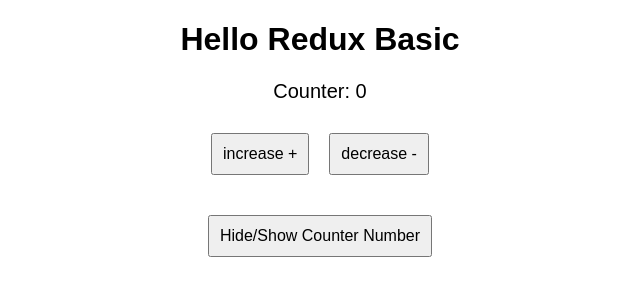
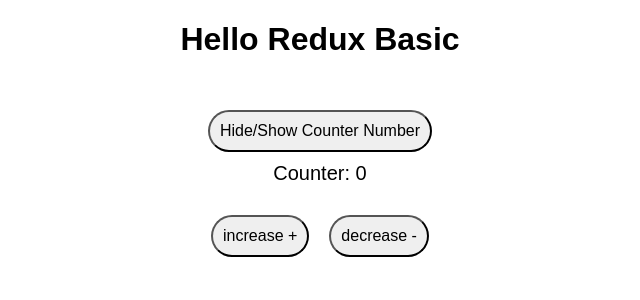
Before and after one commit to sherifashraf3151/Redux-Test-Counter, a React (Vite) app: page / in a window 1280 px wide. Shown: the top 300 px of the page, without its empty margins (320-960 px from the left). Built offline with nearby package versions, Linux system fonts and the light colour scheme.

Commit message:
update 5

```diff
--- a/src/App.css
+++ b/src/App.css
@@ -28,4 +28,5 @@
   margin: 10px;
   margin-top: 30px;
   font-size: 16px;
+  border-radius: 800px;
 }
--- a/src/App.jsx
+++ b/src/App.jsx
@@ -5,54 +5,34 @@
 
   const dispatch = useDispatch();
 
-  const counterState = useSelector( ( state ) => {
-    // if (state.value < 1) {
-    //   return "no Number";
-    // }
+  const globalState = useSelector( (state) => state )
 
-    return state.value;
-  });
+// This Function To increase or decrease the Counter
+  const counterOperation = ( type , payload ) => {
+    dispatch( { type: type , payload: payload } )
+  }
 
-  // function dispatch(send) action as { type: "increase" , payload: 4 }
-  const increase = () => {
-    const action = { type: "increase" , payload: 4 };
-    dispatch( action )
-  };
-
-  // function dispatch(send) action as { type: "decrease" , payload: 2 }
-  const decrease = () => {
-    const action = { type: "decrease" , payload: 2 };
-    dispatch( action )
-  };
-
-
-    const toggleState = useSelector( (state) => {
-
-    return state.showCounter;
-  } )
-
+// This Function to Switch Show OR Hide Counter
   const toggleCounter = () => {
     dispatch( { type: "toggleCounter" } )
   }
-
 
   return (
     <>
       <div className="App">
         <h1>Hello Redux Basic</h1>
+        <div>
+          <button className="btn" onClick={toggleCounter}>Hide/Show Counter Number</button>
+        </div>
         {
-          toggleState && <>
-          <div className="counter">Counter: {counterState} </div>
+          globalState.showCounter && <>
+          <div className="counter">Counter: {globalState.value} </div>
           <div>
-            <button className="btn" onClick={increase}> increase + </button>
-            <button className="btn" onClick={decrease}> decrease - </button>
+            <button className="btn" onClick={ () => counterOperation( "increase" , 4 )}> increase + </button>
+            <button className="btn" onClick={ () => counterOperation( "decrease" , 2 )}> decrease - </button>
           </div>
           </>
         }
-
-        <div>
-          <button className="btn" onClick={toggleCounter}>Hide/Show Counter Number</button>
-        </div>
       </div>
     </>
   );
```
